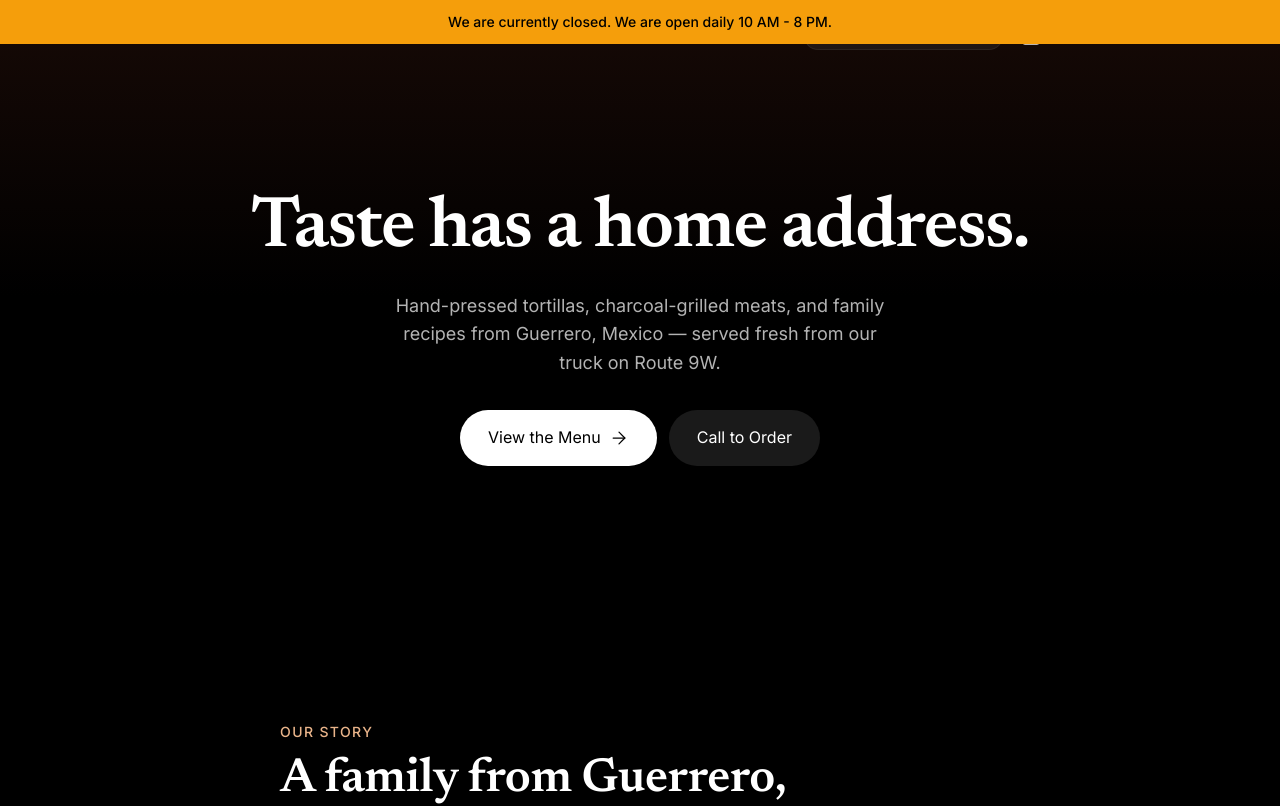
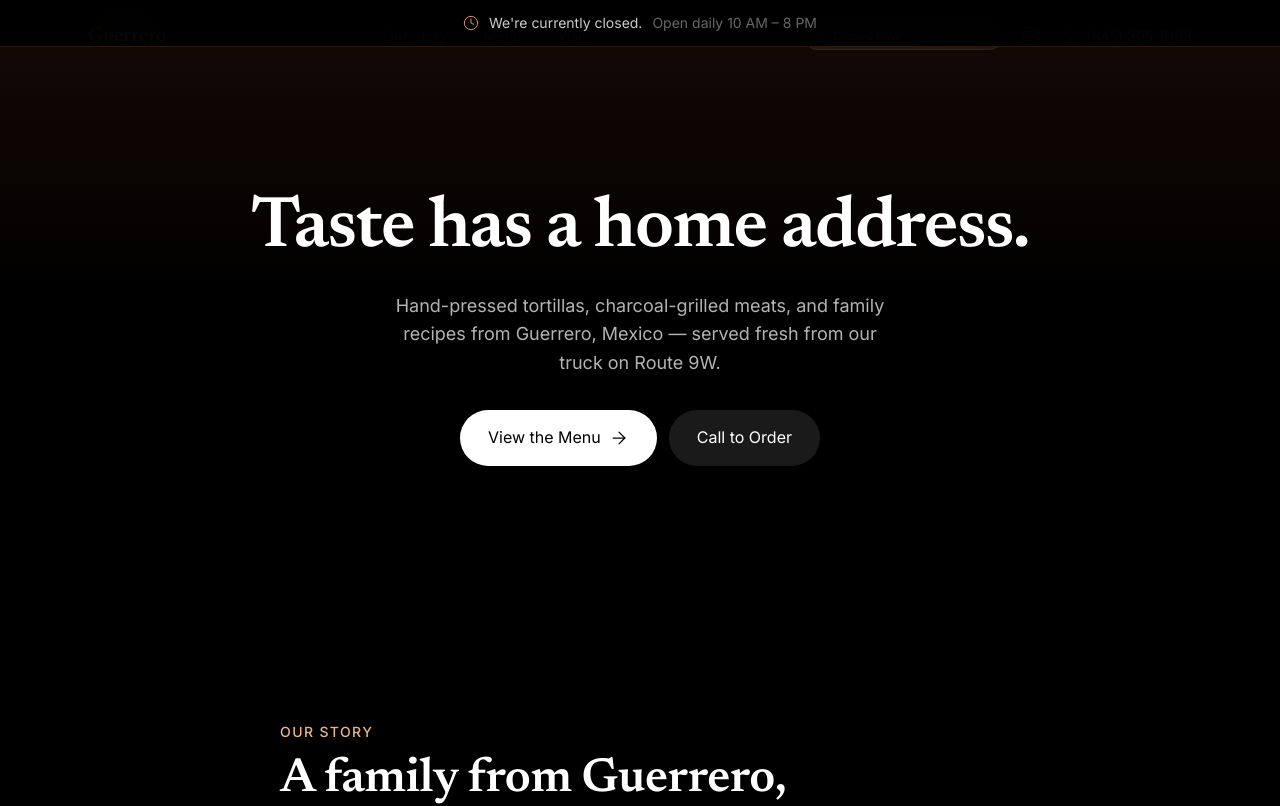
Before and after one commit to writhingdespair/ttq_site, a Next.js app: page / in a window 1280 px wide. Shown: the top 806 px of the page. Built offline with nearby package versions, Linux system fonts and the light colour scheme.

Commit message:
Style closure banner to match site's dark aesthetic

```diff
--- a/components/ClosureBanner.tsx
+++ b/components/ClosureBanner.tsx
@@ -2,6 +2,7 @@
 
 import { useEffect, useState } from 'react'
 import { isRestaurantOpen } from '@/lib/data/restaurant'
+import { Clock } from 'lucide-react'
 
 export default function ClosureBanner() {
   const [closed, setClosed] = useState(false)
@@ -16,8 +17,16 @@ export default function ClosureBanner() {
   if (!closed) return null
 
   return (
-    <div className="bg-amber-500 text-black text-center py-3 px-4 text-sm font-medium fixed top-0 left-0 right-0 z-toast">
-      We are currently closed. We are open daily 10 AM - 8 PM.
+    <div className="fixed top-0 left-0 right-0 z-toast bg-black/95 backdrop-blur-xl border-b border-terra-500/20 animate-fade-in">
+      <div className="mx-auto max-w-6xl px-6 py-3 flex items-center justify-center gap-2.5">
+        <Clock className="h-4 w-4 text-terra-400 shrink-0" strokeWidth={1.5} />
+        <span className="text-body-sm text-white/80">
+          We're currently closed.
+        </span>
+        <span className="text-body-sm text-white/40 hidden sm:inline">
+          Open daily 10 AM – 8 PM
+        </span>
+      </div>
     </div>
   )
 }
```
